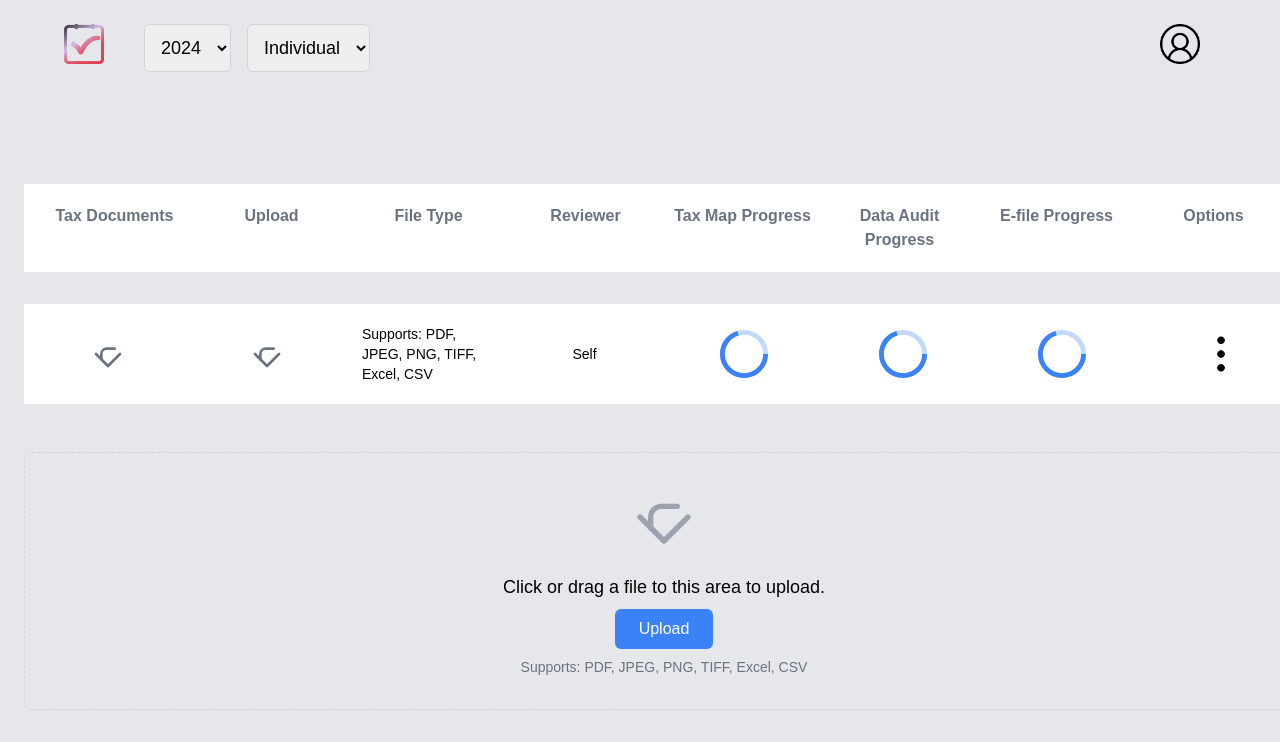
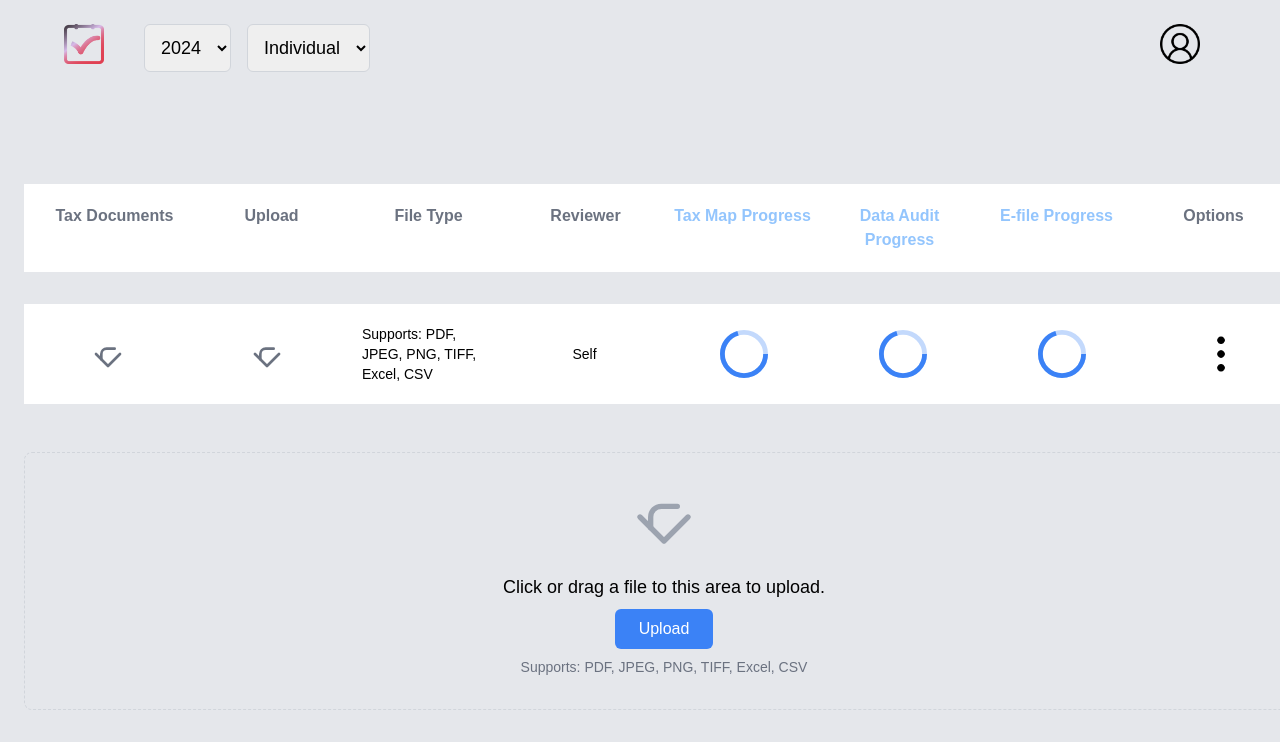
Before and after one commit to zohaibAlam840/techtaxAI, a Next.js app: page /dashboard in a window 1280 px wide. Shown: the top 742 px of the page. Built offline with nearby package versions, Linux system fonts and the light colour scheme.

Commit message:
dashboard link

```diff
--- /dev/null
+++ b/app/dashboard/dataAudit/page.js
@@ -0,0 +1,10 @@
+
+export default function TaxMapProgress() {
+    return (
+      <div className="min-h-screen bg-gray-100 p-6 text-black">
+        <div className="max-w-4xl mx-auto bg-white shadow-lg rounded-lg p-6">
+          <h1 className="text-2xl font-semibold">Audit</h1>
+        </div>
+      </div>
+    );
+  }
--- /dev/null
+++ b/app/dashboard/eFile/page.js
@@ -0,0 +1,10 @@
+
+export default function TaxMapProgress() {
+    return (
+      <div className="min-h-screen bg-gray-100 p-6 text-black">
+        <div className="max-w-4xl mx-auto bg-white shadow-lg rounded-lg p-6">
+          <h1 className="text-2xl font-semibold">E file</h1>
+        </div>
+      </div>
+    );
+  }
--- a/app/dashboard/page.js
+++ b/app/dashboard/page.js
@@ -5,6 +5,7 @@ import Image from 'next/image';
 import logo from '../assets/1.png'
 import user from '../assets/user.png'
 import more from '../assets/more.png'
+import Link from 'next/link';
 
 
 export default function HomePage() {
@@ -64,9 +65,9 @@ export default function HomePage() {
           <span>Upload</span>
           <span>File Type</span>
           <span>Reviewer</span>
-          <span>Tax Map Progress</span>
-          <span>Data Audit Progress</span>
-          <span>E-file Progress</span>
+          <span className='text-blue-300 hover:text-blue-600 transition-all'><Link href="/dashboard/taxMap">Tax Map Progress</Link></span>
+          <span className='text-blue-300 hover:text-blue-600 transition-all'><Link href={'/dashboard/dataAudit'}>Data Audit Progress</Link></span>
+          <span className='text-blue-300 hover:text-blue-600 transition-all'><Link href={'/dashboard/eFile'}>E-file Progress</Link></span>
           <span>Options</span>
         </div>
 
--- /dev/null
+++ b/app/dashboard/taxMap/page.js
@@ -0,0 +1,11 @@
+
+export default function TaxMapProgress() {
+    return (
+      <div className="min-h-screen bg-gray-100 p-6 text-black">
+        <div className="max-w-4xl mx-auto bg-white shadow-lg rounded-lg p-6">
+          <h1 className="text-2xl font-semibold">Tax Map</h1>
+          {/* Add more content as necessary */}
+        </div>
+      </div>
+    );
+  }
```
